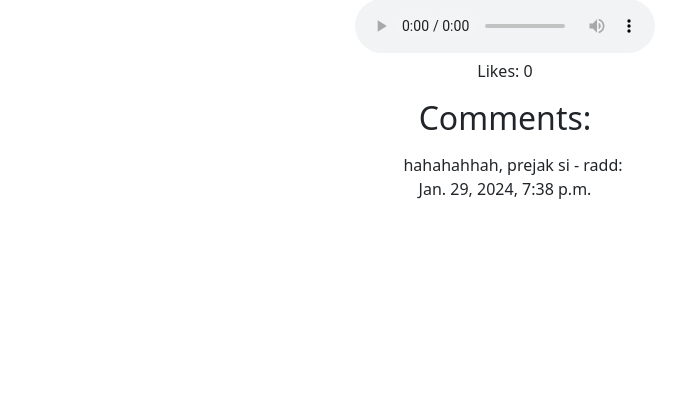
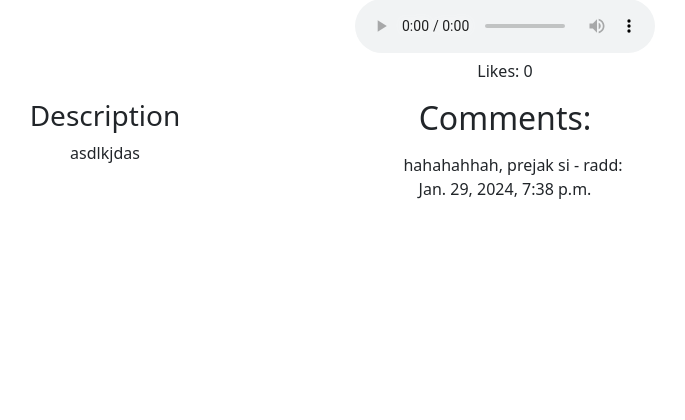
Before and after one commit to DBraja1738/anotherSoundCloudClone, a Django app: page /player/play-song/11/ in a window 1280 px wide. Shown: the part 337-757 px from the top of the page, without its empty margins (135-820 px from the left). Run offline with Django 5.2, Linux system fonts and the light colour scheme; data comes from the database, SQL or seed files in the repository; both versions use the stored data as it was after the commit.

Commit message:
add description to new playsong

```diff
--- a/ASCC/musicPlayer/templates/play_song.html
+++ b/ASCC/musicPlayer/templates/play_song.html
@@ -14,13 +14,15 @@
 
 <p>Likes: {{ song.likes }}</p>
 <div class="container-fluid">
-<h2>Comments:</h2>
+
     <div class="row">
         <div class="col">
-
+            <h3>Description</h3>
+            <div>{{song.description}}</div>
         </div>
         <div class="col-3">
             <ul class="list-group list-group-flush">
+                <h2>Comments:</h2>
                 {% for comment in comments %}
                     <li class="list-group-item">&emsp;{{ comment.body }} - {{ comment.user.username }}: {{comment.createdAt}}</li>
                 {% endfor %}
```
Also changed, not shown: ASCC/db.sqlite3.
